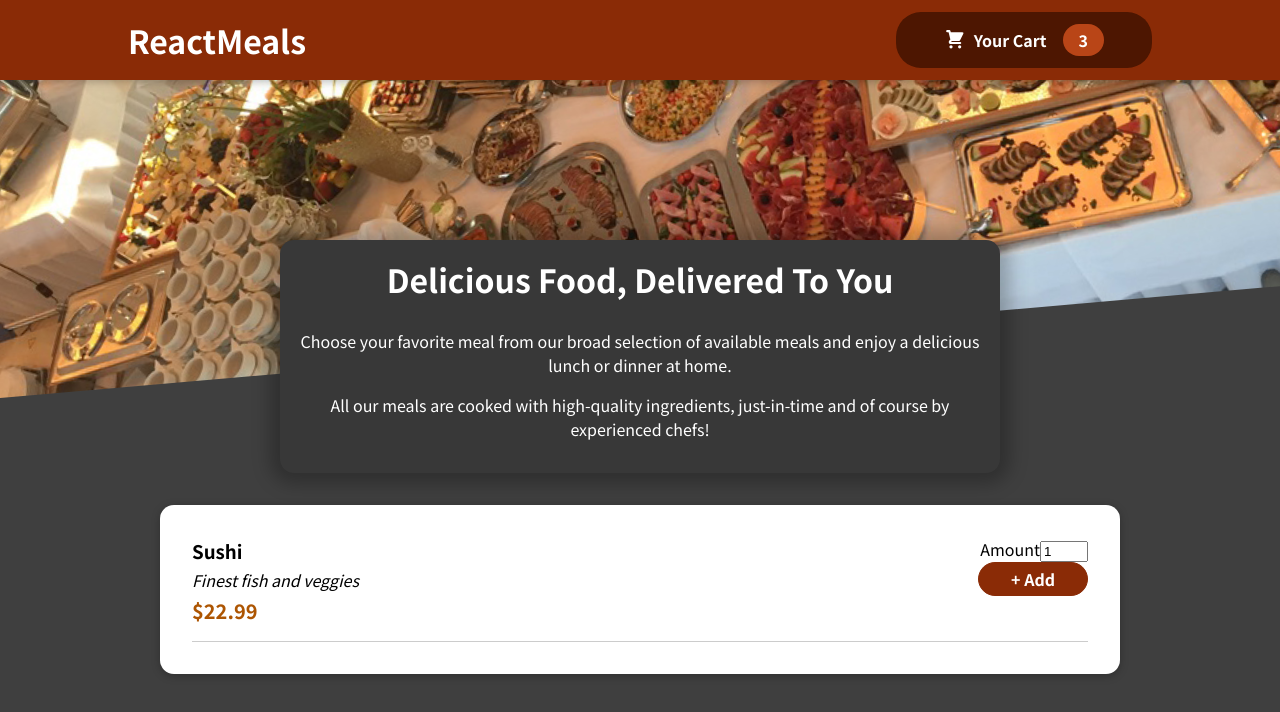
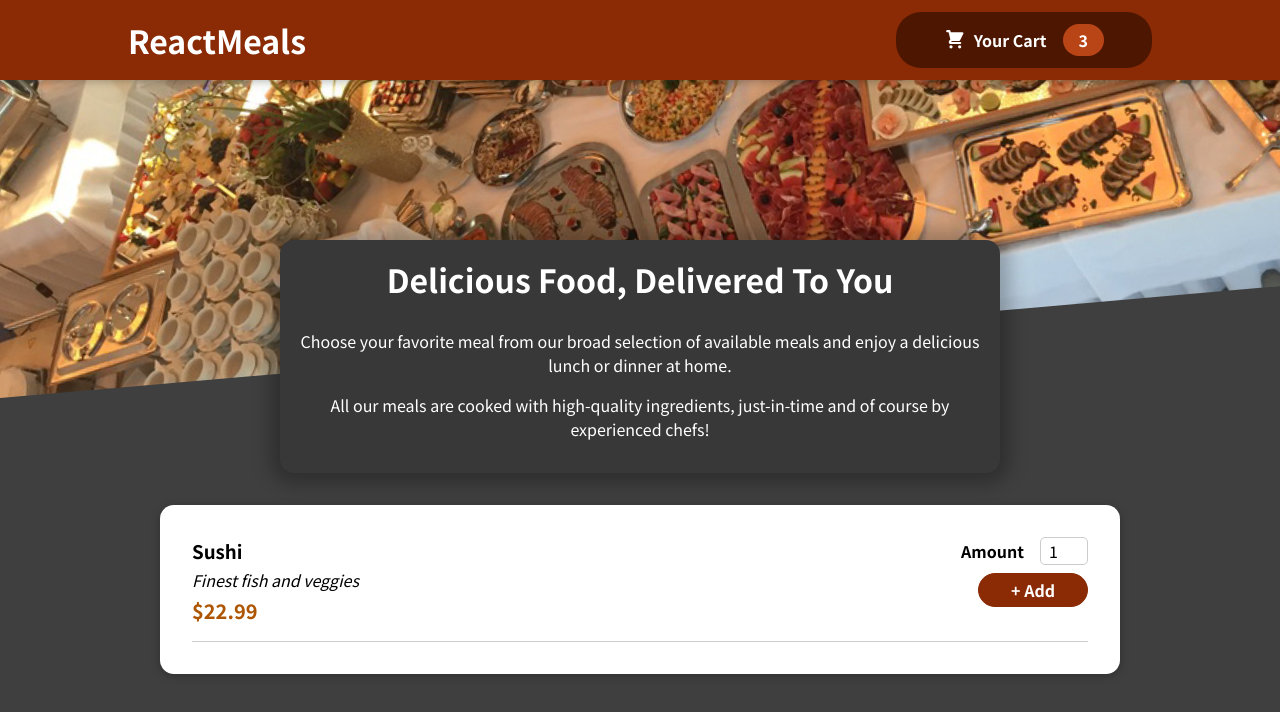
Before and after one commit to basiltt/react-food-order-app-3, a React (Create React App) app: page / in a window 1280 px wide. Shown: the top 712 px of the page. Built offline with nearby package versions, Linux system fonts and the light colour scheme.

Commit message:
Add Input component
created Input.js and Input.module.css files and modified MealItemForm.js file

```diff
--- a/src/components/Meals/MealItem/MealItemForm.js
+++ b/src/components/Meals/MealItem/MealItemForm.js
@@ -1,13 +1,18 @@
 import React from 'react';
 import styles from './MealItemForm.module.css'
+import Input from "../../UI/Input";
 
 function MealItemForm(props) {
     return (
         <form className={styles.form}>
-            <div>
-                <label htmlFor="dummy_id">Amount</label>
-                <input id="dummy_id" type="number" min="1" max="5" step="1" defaultValue="1"/>
-            </div>
+            <Input label={'Amount'} input={{
+                type: 'number',
+                id: 'amount_' + props.id,
+                min: '1',
+                step: 1,
+                max: 5,
+                defaultValue: '1'
+            }}/>
             <button>+ Add</button>
         </form>
     );
--- /dev/null
+++ b/src/components/UI/Input.js
@@ -0,0 +1,13 @@
+import React from 'react';
+import styles from './Input.module.css'
+
+function Input(props) {
+    return (
+        <div className={styles.input}>
+            <label htmlFor={props.input.id}>{props.label}</label>
+            <input {...props.input}/>
+        </div>
+    );
+}
+
+export default Input;
--- /dev/null
+++ b/src/components/UI/Input.module.css
@@ -0,0 +1,18 @@
+.input {
+    display: flex;
+    align-items: center;
+    margin-bottom: 0.5rem;
+}
+
+.input label {
+    font-weight: bold;
+    margin-right: 1rem;
+}
+
+.input input {
+    width: 3rem;
+    border-radius: 5px;
+    border: 1px solid #ccc;
+    font: inherit;
+    padding-left: 0.5rem;
+}
```
